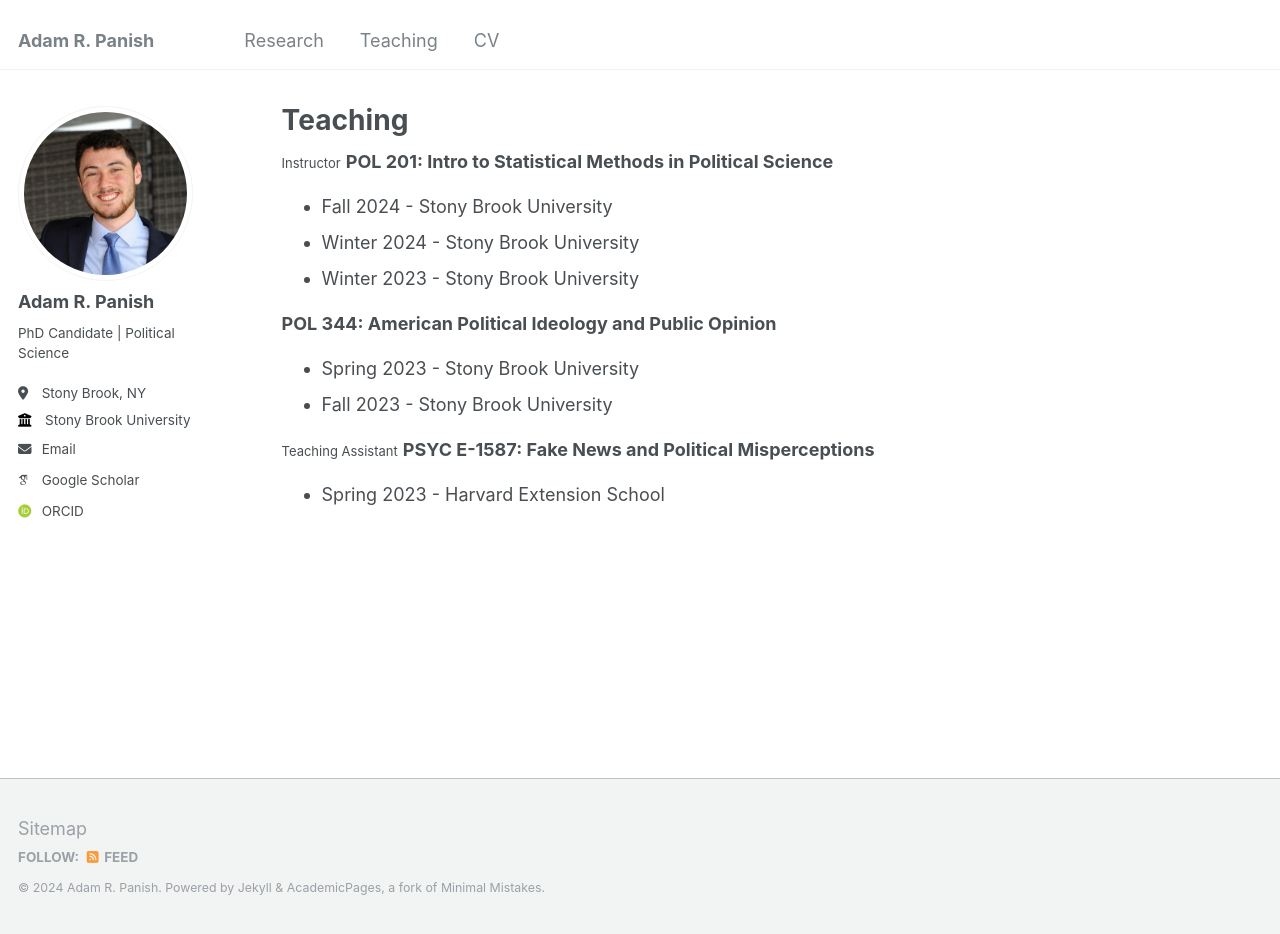
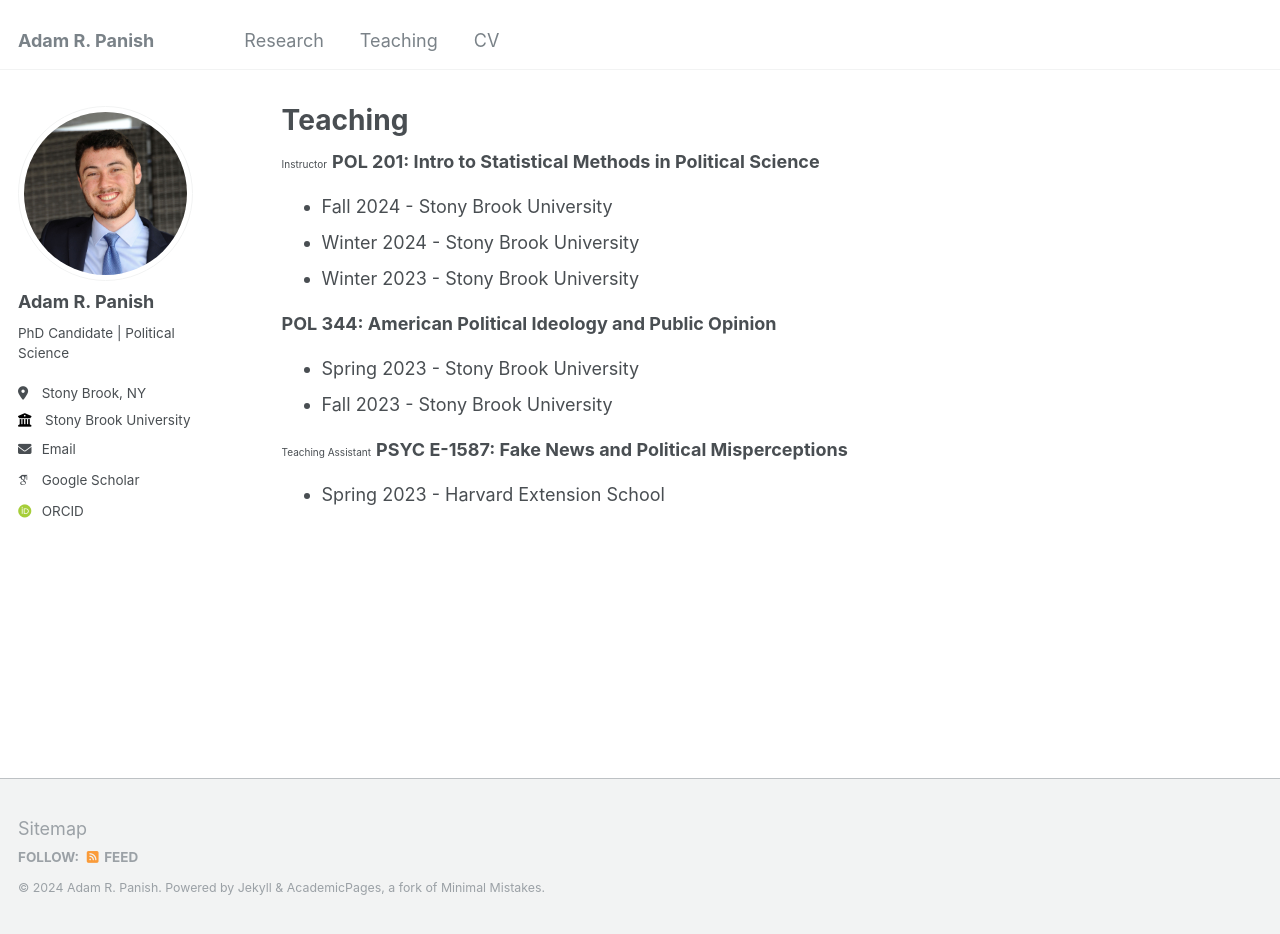
Before and after one commit to adampanish/adampanish.github.io, a Jekyll site: the page built from _pages/teaching.html, in a window 1280 px wide and 934 px high. Built offline with Jekyll 4.4.1, drawn with Linux system fonts in a browser that asks for light colours; some web fonts are replaced.

Commit message:
Update teaching.html

```diff
--- a/_pages/teaching.html
+++ b/_pages/teaching.html
@@ -5,7 +5,7 @@ permalink: /teaching/
 author_profile: true
 ---
 
-<font size="2">Instructor</font>
+<font size=1>Instructor</font>
 <b>POL 201: Intro to Statistical Methods in Political Science</b>
 <ul>
   <li>Fall 2024 - Stony Brook University</li>
@@ -19,7 +19,7 @@ author_profile: true
   <li>Fall 2023 - Stony Brook University</li>
 </ul>
 
-<font size="2">Teaching Assistant</font>
+<font size=1>Teaching Assistant</font>
 <b>PSYC E-1587: Fake News and Political Misperceptions</b>
 <ul>
   <li>Spring 2023 - Harvard Extension School</li>
```
